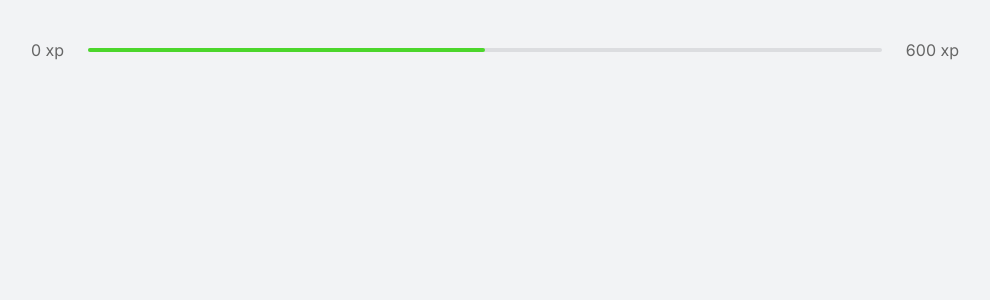
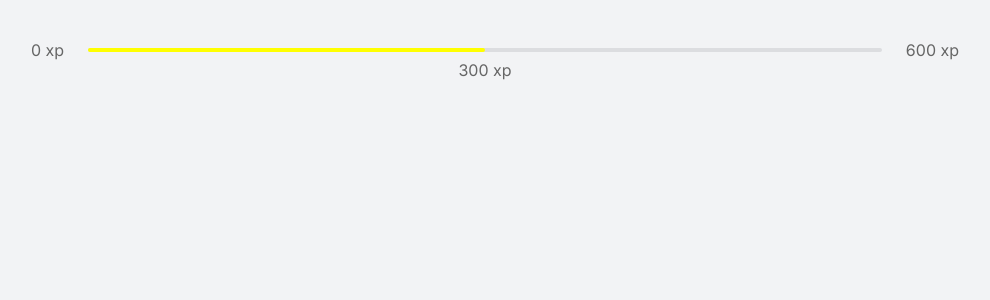
Before and after one commit to uchoamaster/NLW-04, a React (Create React App) app in the folder moveit/: page / in a window 1280 px wide. Shown: the top 300 px of the page, without its empty margins (145-1135 px from the left). Built offline with nearby package versions, Linux system fonts and the light colour scheme.

Commit message:
finalizando dia um #rumoaoproximonivel

```diff
--- a/moveit/src/components/ExperienceBar.tsx
+++ b/moveit/src/components/ExperienceBar.tsx
@@ -4,6 +4,7 @@ export function ExperienceBar() {
             <span>0 xp</span>
             <div>
                 <div style={{ width: '50%'}}/>
+                <span className="current-experience" style={{ left: '50%'}}>300 xp</span>
             </div>
             <span>600 xp</span>
         </header>
--- a/moveit/src/styles/global.css
+++ b/moveit/src/styles/global.css
@@ -12,6 +12,7 @@
     --title: #2E384D;
     --red: #E83F5B;
     --green: #4CD62B;
+    --yellow:#ff0;
     --blue: #5965E0;
     --blue-dark: #4953B8;
     --blue-twitter: #2AA9E0;
@@ -79,6 +80,16 @@ a {
 
    height: 4px;
    border-radius: 4px;
-   background: var(--green);
+   background: var(--yellow);
 
 }
+
+span.current-experience {
+    position: absolute;
+    top: 12px;
+    transform: translateX(-50%);
+    -webkit-transform: translateX(-50%);
+    -moz-transform: translateX(-50%);
+    -ms-transform: translateX(-50%);
+    -o-transform: translateX(-50%);
+}
```
